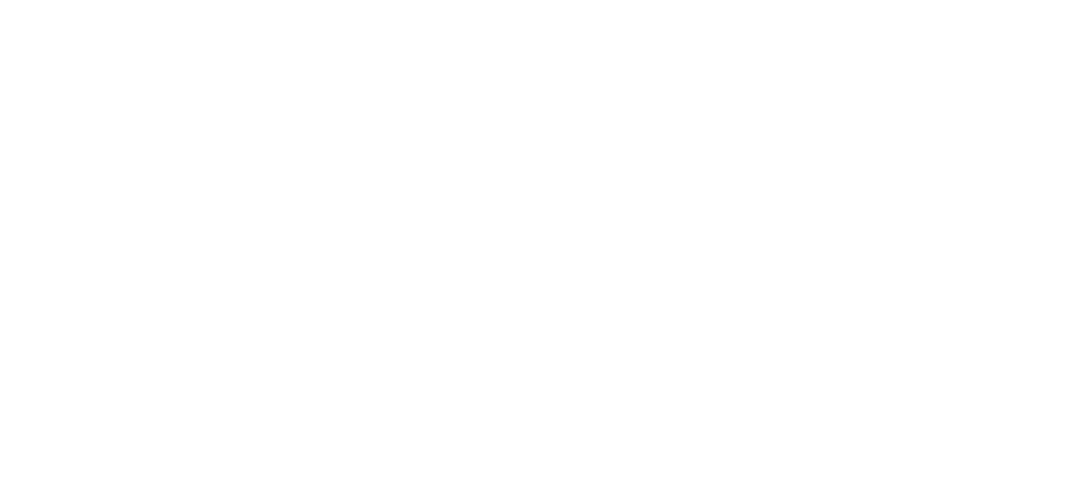
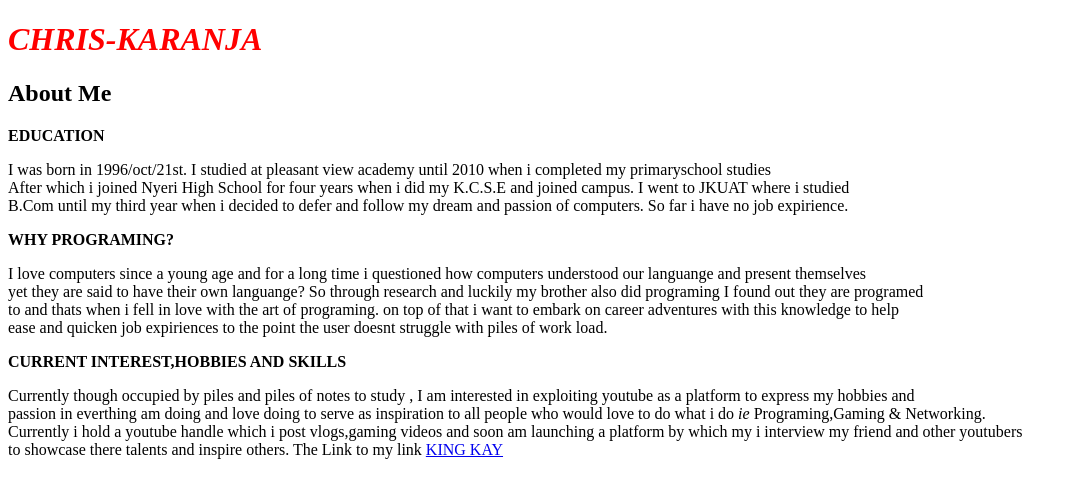
Before and after one commit to Chris-karanja/Chris-Karanja, a plain HTML site: page index.html in a window 1280 px wide. Shown: the whole page, without its empty margins (0-1077 px from the left). Drawn offline with Linux system fonts and the light colour scheme.

Commit message:
did most of the writting and added my youtube link

```diff
--- a/index.html
+++ b/index.html
@@ -2,8 +2,28 @@
 <html>
 <head>
   <title>Chris-Karanja</title>
+  <link href="css/style.css" rel="stylesheet" type="text/css" media="all">
 </head>
 <body>
+  <h1><div class="name">CHRIS-KARANJA</div></h1>
+  <h2>About Me</h2>
+  <strong>EDUCATION</strong>
+  <p> I was born in 1996/oct/21st. I studied at pleasant view academy until 2010 when i completed my primaryschool studies<br>
+    After which i joined Nyeri High School for four years when i did my K.C.S.E and joined campus. I went to JKUAT where i studied<br>
+    B.Com until my third year when i decided to defer and follow my dream and passion of computers. So far i have no job expirience.</p>
+
+  <strong>WHY PROGRAMING?</strong>
+  <p>I love computers since a young age and for a long time i questioned how computers understood our languange and present themselves<br>
+    yet they are said to have their own languange? So through research and luckily my brother also did programing I found out they are programed<br>
+    to and thats when i fell in love with the art of programing. on top of that i want to embark on career adventures with this knowledge to help<br>
+    ease and quicken job expiriences to the point the user doesnt struggle with piles of work load.</p>
+
+    <strong>CURRENT INTEREST,HOBBIES AND SKILLS</strong>
+    <p> Currently though occupied by piles and piles of notes to study , I am interested in exploiting youtube as a platform to express my hobbies and<br>
+      passion in everthing am doing and love doing to serve as inspiration to all people who would love to do what i do <i>ie</i> Programing,Gaming & Networking.<br>
+      Currently i hold a youtube handle which i post vlogs,gaming videos and soon am launching a platform by which my i interview my friend and other youtubers<br>
+      to showcase there talents and inspire others. The Link to my link <a href="https://www.youtube.com/channel/UCHGEMLUm7WMcifzHg2hTsjw?view_as=public"> KING KAY </a>
+
 
 </body>
 </html>
```
